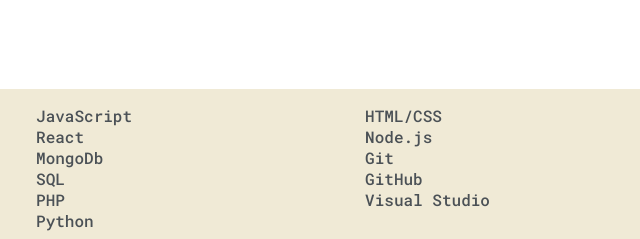
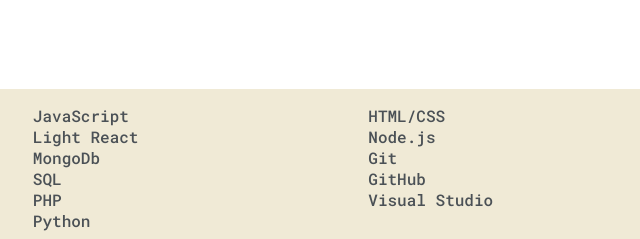
Before and after one commit to sirfrancis553544/CarrotPerson, a plain HTML site: page index.html in a window 1280 px wide. Shown: the part 1248-1487 px from the top of the page, 397-1037 px from the left. Drawn offline with Linux system fonts and the light colour scheme.

Commit message:
Update index.html

```diff
--- a/index.html
+++ b/index.html
@@ -103,7 +103,7 @@
             <div id="skills">
               <ul>
                 <li>JavaScript</li>
-                <li>React</li>
+                <li>Light React</li>
                 <li>MongoDb</li>
                 <li>SQL</li>
                 <li>PHP</li>
```
